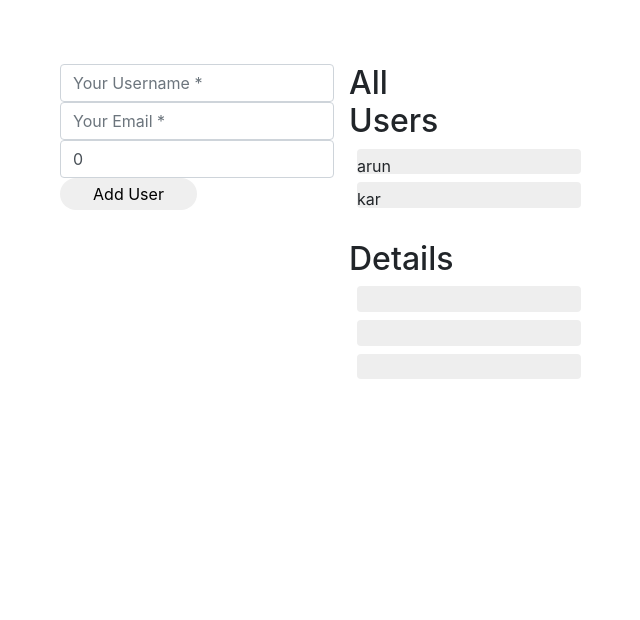
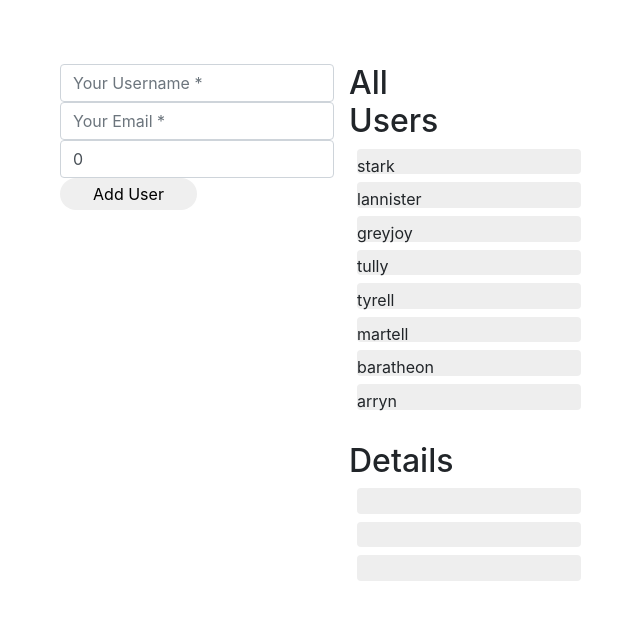
Before and after one commit to arun279/module2, an Angular app: page / in a window 1280 px wide. Shown: the top 620 px of the page, without its empty margins (10-650 px from the left). Built offline with nearby package versions, Linux system fonts and the light colour scheme.

Commit message:
completed cleanup

```diff
--- a/src/app/admin/admin.component.ts
+++ b/src/app/admin/admin.component.ts
@@ -22,7 +22,6 @@ export class AdminComponent implements OnInit {
   @Output() eventClicked = new EventEmitter<User[]>();
 
   onClick(): void {
-    console.log("caught: " + this.usernameinput);
     this.user = {username: this.usernameinput, email: this.emailinput, phone: this.phoneinput};
     this.users.push(this.user);
     this.eventClicked.emit(this.users);
--- a/src/app/app.component.ts
+++ b/src/app/app.component.ts
@@ -11,6 +11,5 @@ export class AppComponent {
   users: User[] = USERS;
   userAdded($event: User[]) {
     this.users = $event
-    console.log("parent recieved users"+ this.users);
   }
 }
--- a/src/app/mock-users.ts
+++ b/src/app/mock-users.ts
@@ -1,13 +1,12 @@
 import { User } from './user';
 
-// export const USERS: User[] = [
-//     { username: "arun", email: "arun@tcs.com", phone: 123456 },
-//     { username: "karishma", email: "karishma@tcs.com", phone: 654321 },
-//     { username: "bala", email: "bala@tcs.com", phone: 098876 },
-//     { username: "srilakshmi", email: "srilakshmi@tcs.com", phone: 567890 }
-// ];
-
 export const USERS: User[] = [
-    { username: "arun", email: "arun@tcs.com", phone: 123456 },
-    { username: "kar", email: "kar@tcs.com", phone: 532455 }
+    { username: "stark", email: "stark@got.com", phone: 123456 },
+    { username: "lannister", email: "lannister@got.com", phone: 532455 },
+    { username: "greyjoy", email: "greyjoy@got.com", phone: 5644654 },
+    { username: "tully", email: "tullyk@got.com", phone: 3456456 },
+    { username: "tyrell", email: "tyrell@got.com", phone: 687544 },
+    { username: "martell", email: "martell@got.com", phone: 9876543 },
+    { username: "baratheon", email: "baratheon@got.com", phone: 9454321 },
+    { username: "arryn", email: "arryn@got.com", phone: 3564351 }
 ];
--- a/src/app/user/user.component.ts
+++ b/src/app/user/user.component.ts
@@ -16,10 +16,8 @@ export class UserComponent implements OnInit {
   constructor() { }
   selectedUser = new User;
   displayDetails(username: string) {
-    console.log("inside displayDetails");
     this.users.forEach(element => {
       if (element.username == username) {
-        console.log("found" + element.email);
         this.selectedUser = element;
       }
     });
```
